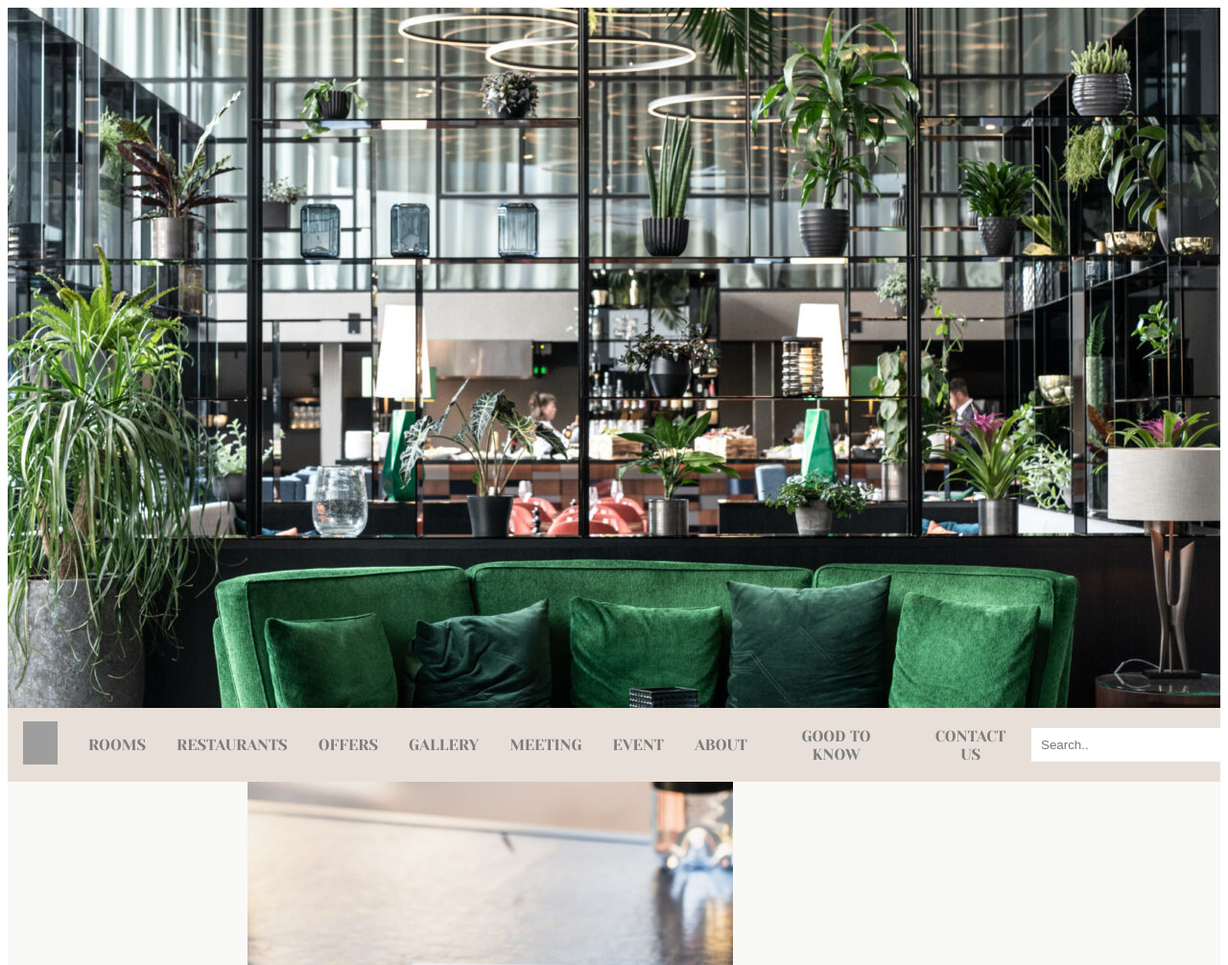
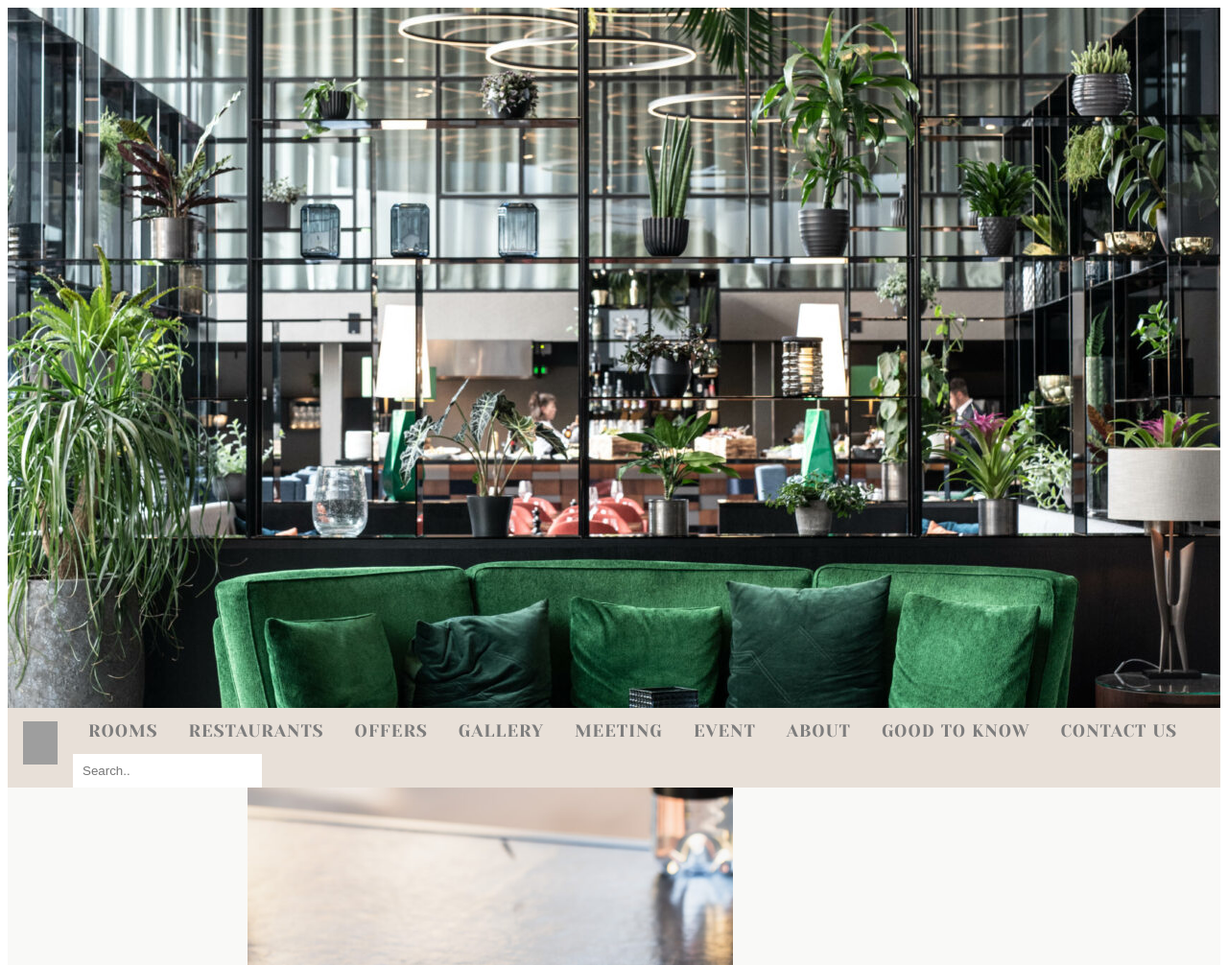
Before and after one commit to adck872/cv_nov, a plain HTML site: page index.html in a window 1280 px wide. Shown: the top 1006 px of the page at 96% size. Drawn offline with Linux system fonts and the light colour scheme; grey boxes are pictures that could not be loaded.

Commit message:
Add files via upload

```diff
--- a/css/style.css
+++ b/css/style.css
@@ -15,16 +15,14 @@
 .navigation{
   overflow: hidden;
   background-color:#e8e0d8;
-  font-family: Yeseva One;
+  color: #7d7d7d;
+  font-family: Yeseva One, sans-serif;
   text-decoration: none;
   position: fixed;
   top: 0;
   width: 100%;
   position: -webkit-sticky;
   position: sticky;
-  display: flex;
-  justify-content: center;
-  align-items: center;
 }
 .navigation a{
   float: left;
@@ -32,15 +30,22 @@
   text-align: center;
   padding: 14px 16px;
   text-decoration: none;
-  font-family: Yeseva One;
   color: #7d7d7d;
+  text-transform: uppercase;
+  font-family: Yeseva One,sans-serif;
+  font-size: 18px;
+  letter-spacing: 1px;
+  transition: color .5s ease-in-out;
+  transition-property: color;
+  transition-duration: 0.5s;
+  transition-timing-function: ease-in-out;
+  transition-delay: 0s;
 }
 @media screen and (max-width: 600px) {
   .navigation a{
-    float: none;
+    flex-direction: column;
     width: 100%;
   }
-
 }
 h1{
   font-family: Yeseva One, sans-serif;
@@ -375,5 +380,5 @@ footer{
 }
 
 .text-bot{
-  font-size: 14px;
+  font-size: 10px;
 }
--- a/css/style2.css
+++ b/css/style2.css
@@ -22,26 +22,31 @@
   width: 100%;
   position: -webkit-sticky;
   position: sticky;
-  display: flex;
-  justify-content: center;
-  align-items: center;
 }
 .navigation a{
   float: left;
   display: block;
-  color: black;
   text-align: center;
   padding: 14px 16px;
   text-decoration: none;
   color: #7d7d7d;
+  text-transform: uppercase;
+  font-family: Yeseva One,sans-serif;
+  font-size: 18px;
+  letter-spacing: 1px;
+  transition: color .5s ease-in-out;
+  transition-property: color;
+  transition-duration: 0.5s;
+  transition-timing-function: ease-in-out;
+  transition-delay: 0s;
 }
 @media screen and (max-width: 600px) {
   .navigation a{
-    float: none;
+    flex-direction: column;
     width: 100%;
   }
+}
 
-}
 h1{
   font-family: Yeseva One, sans-serif;
   color: white;
--- a/css/style3.css
+++ b/css/style3.css
@@ -16,35 +16,38 @@
   overflow: hidden;
   background-color:#e8e0d8;
   color: #7d7d7d;
-  font-family: Yeseva One;
+  font-family: Yeseva One, sans-serif;
   text-decoration: none;
   position: fixed;
   top: 0;
   width: 100%;
   position: -webkit-sticky;
   position: sticky;
-  display: flex;
-  justify-content: center;
-  align-items: center;
 }
 .navigation a{
   float: left;
   display: block;
-  color: black;
   text-align: center;
   padding: 14px 16px;
   text-decoration: none;
-  font-family: Yeseva One;
   color: #7d7d7d;
-
+  text-transform: uppercase;
+  font-family: Yeseva One,sans-serif;
+  font-size: 18px;
+  letter-spacing: 1px;
+  transition: color .5s ease-in-out;
+  transition-property: color;
+  transition-duration: 0.5s;
+  transition-timing-function: ease-in-out;
+  transition-delay: 0s;
 }
 @media screen and (max-width: 600px) {
   .navigation a{
-    float: none;
+    flex-direction: column;
     width: 100%;
   }
+}
 
-}
 h1{
   font-family: Yeseva One, sans-serif;
 }
```
